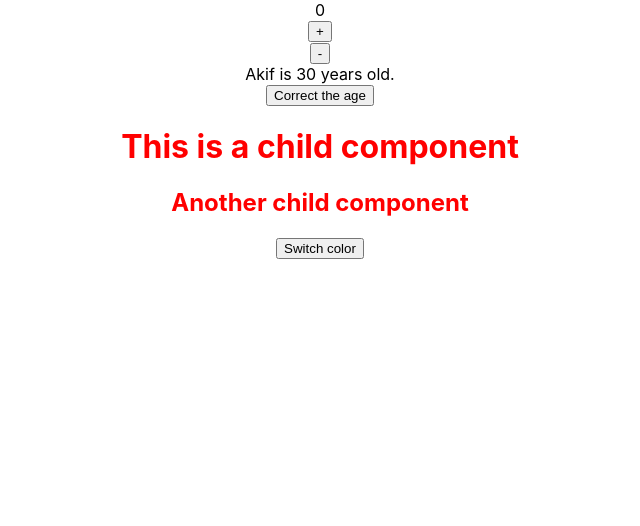
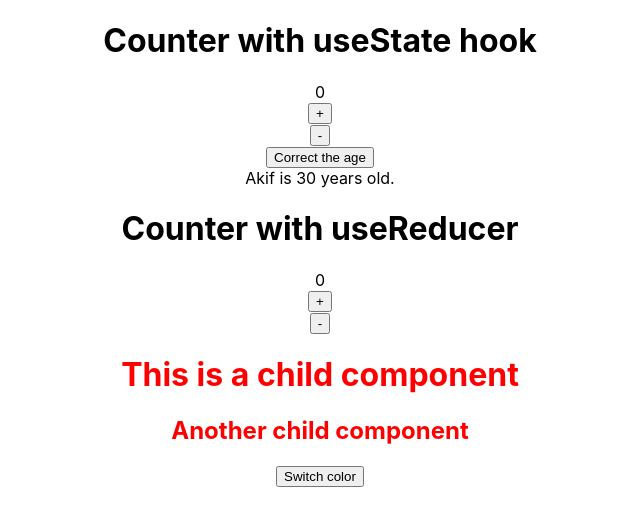
Before and after one commit to akifsonmez/react-hooks-tutorial, a React (Create React App) app: page / in a window 1280 px wide. Shown: the top 526 px of the page, without its empty margins (320-960 px from the left). Built offline with nearby package versions, Linux system fonts and the light colour scheme.

Commit message:
Add useReducer example

```diff
--- a/src/App.js
+++ b/src/App.js
@@ -1,12 +1,32 @@
 import "./App.css";
-import { useState, useEffect, createContext, useContext } from "react";
+import {
+  useState,
+  useEffect,
+  createContext,
+  useContext,
+  useReducer,
+} from "react";
+
+const appStoreReducer = (state, action) => {
+  if (action.type === "INCREMENT") {
+    const newState = { ...state };
+    newState.counter = state.counter + 1;
+    return newState;
+  } else if (action.type === "DECREMENT") {
+    const newState = { ...state };
+    newState.counter = state.counter - 1;
+    return newState;
+  }
+};
+const initialAppStore = { counter: 0 };
 
 const ChildColorContext = createContext();
 
 function App() {
   const [counter, setCounter] = useState(0);
-  const [childColor, setChildColor] = useState("red")
+  const [childColor, setChildColor] = useState("red");
   const [user, setUser] = useState({ name: "Akif", age: 30 });
+  const [AppsStore, dispatch] = useReducer(appStoreReducer, initialAppStore);
 
   useEffect(() => {
     console.log("first mount and every render");
@@ -14,6 +34,7 @@ function App() {
       console.log("every onmount");
     };
   });
+
   useEffect(() => {
     console.log("first mount and every counter change");
     return () => {
@@ -23,6 +44,7 @@ function App() {
 
   return (
     <div className="App">
+      <h1>Counter with useState hook</h1>
       {counter}
       <br />
       <button
@@ -44,8 +66,6 @@ function App() {
         -
       </button>
       <br />
-      {user.name} is {user.age} years old.
-      <br />
       <button
         onClick={() =>
           setUser((prevUser) => {
@@ -55,11 +75,40 @@ function App() {
       >
         Correct the age
       </button>
+      <br />
+      {user.name} is {user.age} years old.
+      <br />
+      <h1>Counter with useReducer</h1>
+      {AppsStore.counter}
+      <br />
+      <button
+        onClick={() => {
+          dispatch({ type: "INCREMENT" });
+        }}
+      >
+        +
+      </button>
+      <br />
+      <button
+        onClick={() => {
+          // correct way to update state
+          dispatch({ type: "DECREMENT" });
+        }}
+      >
+        -
+      </button>
+      <br />
       <ChildColorContext.Provider value={childColor}>
         <ChildComponent />
         <AnotherChildComponent />
       </ChildColorContext.Provider>
-      <button onClick={() => setChildColor(prevColor => prevColor === "red" ? "blue" : "red")}>Switch color</button>
+      <button
+        onClick={() =>
+          setChildColor((prevColor) => (prevColor === "red" ? "blue" : "red"))
+        }
+      >
+        Switch color
+      </button>
     </div>
   );
 }
```
